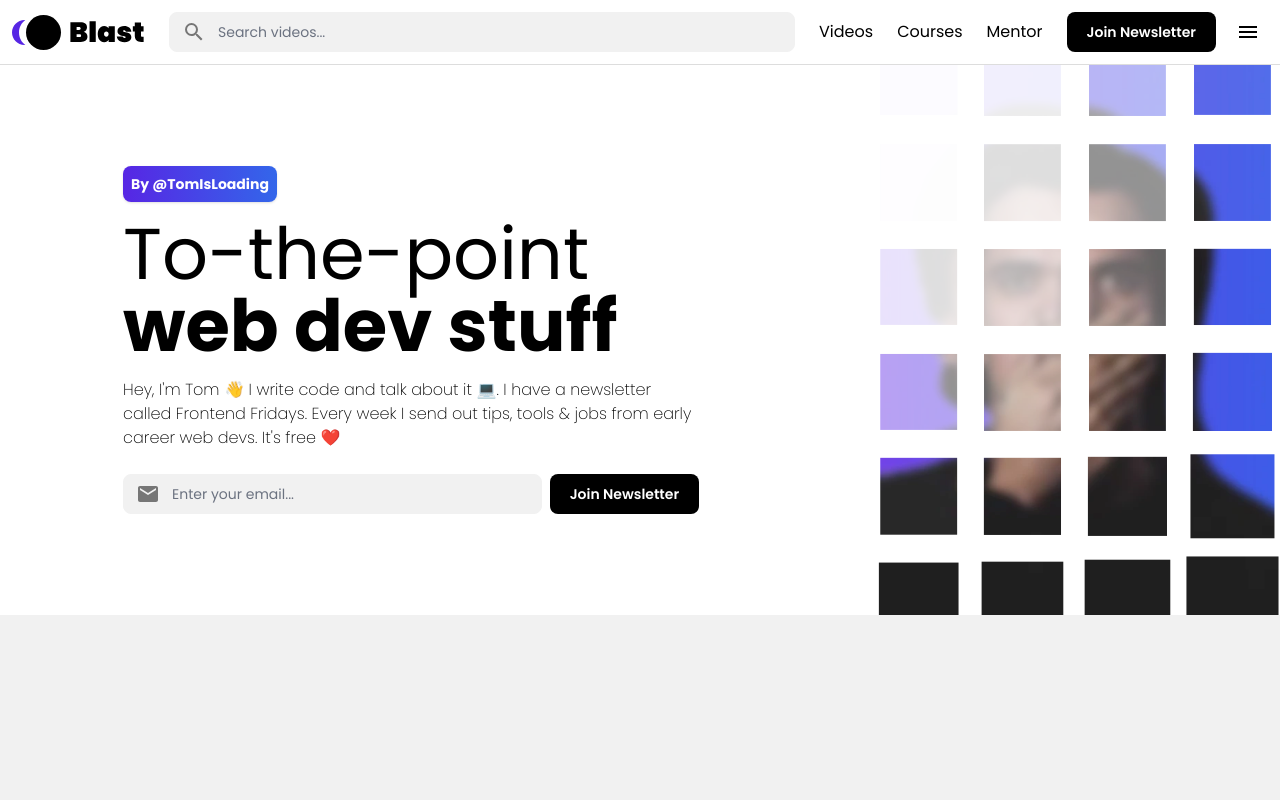
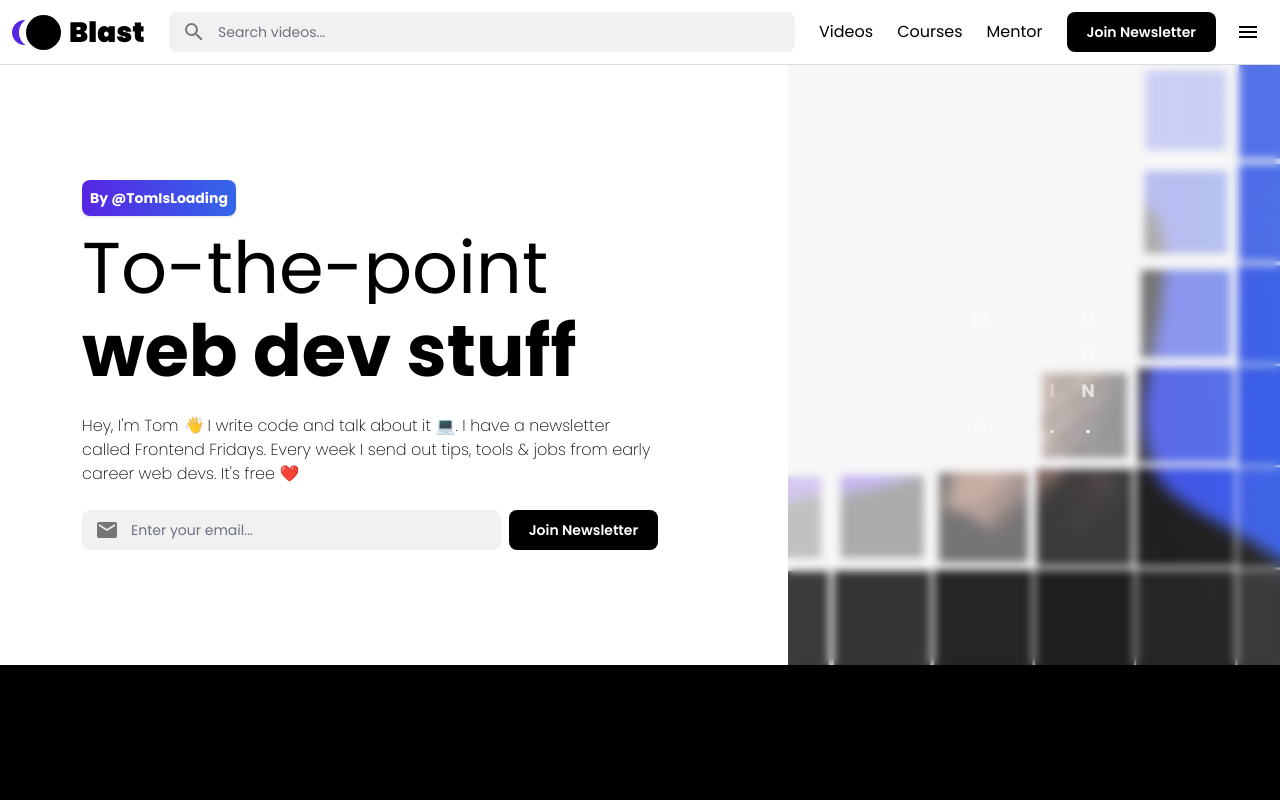
Before and after one commit to TomHessburg/tomisloading, a Next.js app: page / in a window 1280 px wide. Shown: the top 800 px of the page. Built offline with nearby package versions, Linux system fonts and the light colour scheme.

Commit message:
hero done

```diff
--- a/components/landing/hero/Hero.tsx
+++ b/components/landing/hero/Hero.tsx
@@ -1,13 +1,15 @@
 import React from "react";
 import HeroCopy from "./HeroCopy";
 import PhotoGrid from "./PhotoGrid";
+import TILLoader from "./TILLoader";
 
 export default function Hero() {
   return (
     <div className="flex flex-col sm:flex-row items-center justify-evenly gap-4 sm:gap-12 overflow-hidden">
       <HeroCopy />
-      <div className="hidden sm:flex items-center justify-center w-1/3 h-[550px] overflow-hidden relative">
+      <div className="hidden sm:flex items-center justify-center w-2/5 h-[600px] overflow-hidden bg-light relative">
         <PhotoGrid />
+        <TILLoader />
       </div>
     </div>
   );
--- a/components/landing/hero/HeroCopy.tsx
+++ b/components/landing/hero/HeroCopy.tsx
@@ -1,23 +1,51 @@
 import BaseButton from "components/buttons/BaseButton";
 import React from "react";
 import EmailInput from "./EmailInput";
+import anime from "animejs";
+import { useEffect } from "react";
 
 export default function HeroCopy() {
+  useEffect(() => {
+    anime({
+      targets: ".translate-item",
+      translateY: [
+        { value: 100, easing: "easeInOutQuad", duration: 0 },
+        { value: 0, easing: "easeInOutQuad", duration: 500 },
+      ],
+      opacity: [
+        { value: 0, easing: "easeInOutQuad", duration: 0 },
+        { value: 0, easing: "easeInOutQuad", duration: 250 },
+        { value: 1, easing: "easeInOutQuad", duration: 500 },
+      ],
+      delay: anime.stagger(100, { from: "first" }),
+    });
+  }, []);
+
   return (
-    <div className="w-full sm:w-2/3 p-8">
+    <div className="w-full lg:w-3/5 p-8">
       <div className="max-w-xl mx-auto">
-        <span className="block bg-gradient-to-r from-brand to-accent text-white font-bold p-2 w-fit rounded-lg shadow sm:mb-4 sm:ml-0 mb-2 mx-auto text-sm">
-          By @TomIsLoading
-        </span>
+        <div className="overflow-hidden">
+          <span className="translate-item translate-y-[100px] block bg-gradient-to-r from-brand to-accent text-white font-bold p-2 w-fit rounded-lg shadow sm:mb-4 sm:ml-0 mb-2 mx-auto text-sm">
+            By @TomIsLoading
+          </span>
+        </div>
 
         <h1 className="text-5xl sm:text-7xl max-w-xl mb-4 text-center sm:text-start">
-          To-the-point
+          <span className="overflow-hidden inline-block">
+            <span className="inline-block translate-item translate-y-[100px]">
+              To-the-point
+            </span>
+          </span>
           <br />
-          <span className="font-bold">web dev stuff</span>
+          <span className="overflow-hidden inline-block">
+            <span className="font-bold inline-block translate-item translate-y-[100px]">
+              web dev stuff
+            </span>
+          </span>
         </h1>
 
-        <div className="max-w-xl font-light flex flex-col gap-1 text-center sm:text-start">
-          <span className="mb-2">
+        <div className="max-w-xl font-light flex flex-col gap-1 text-center sm:text-start overflow-hidden">
+          <span className="mb-2 inline-block translate-item translate-y-[100px]">
             Hey, I'm Tom <span className="inline-block wave">👋</span> I write
             code and talk about it 💻. I have a newsletter called Frontend
             Fridays. Every week I send out tips, tools & jobs from early career
@@ -25,9 +53,11 @@ export default function HeroCopy() {
           </span>
         </div>
 
-        <div className="mt-4 flex items-center gap-2">
-          <EmailInput />
-          <BaseButton>Join Newsletter</BaseButton>
+        <div className="overflow-hidden">
+          <div className="mt-4 flex items-center gap-2 translate-item translate-y-[100px]">
+            <EmailInput />
+            <BaseButton>Join Newsletter</BaseButton>
+          </div>
         </div>
       </div>
     </div>
--- a/components/landing/hero/PhotoGrid.tsx
+++ b/components/landing/hero/PhotoGrid.tsx
@@ -7,14 +7,12 @@ export default function PhotoGrid() {
     anime({
       targets: ".img-grid-item",
       scale: [
-        { value: 0.75, easing: "easeOutSine", duration: 750 },
-        { value: 0.75, easing: "easeOutSine", duration: 750 },
-        { value: 1, easing: "easeInOutQuad", duration: 500 },
+        { value: 1, easing: "easeOutSine", duration: 1000 },
+        { value: 0.75, easing: "easeInQuad", duration: 500 },
       ],
       opacity: [
-        { value: 1, easing: "easeOutSine", duration: 750 },
-        { value: 0, easing: "easeOutSine", duration: 750 },
-        { value: 1, easing: "easeInOutQuad", duration: 500 },
+        { value: 1, easing: "easeOutSine", duration: 1000 },
+        { value: 0, easing: "easeInQuad", duration: 500 },
       ],
       delay: anime.stagger(250, { grid: [6, 6], from: "first" }),
       loop: true,
@@ -22,155 +20,155 @@ export default function PhotoGrid() {
   }, []);
 
   return (
-    <div className="grid w-full scale-125 min-w-[500px] aspect-square grid-cols-6 gap-[2px]">
+    <div className="grid w-full scale-110 min-w-[550px] aspect-square grid-cols-6 gap-[2px]">
       <img
         src="hero-img/row-1-column-1.webp"
-        className="w-full h-auto img-grid-item bg-brand"
+        className="w-full h-auto img-grid-item bg-brand opacity-0 scale-75"
       />
       <img
         src="hero-img/row-1-column-2.webp"
-        className="w-full h-auto img-grid-item bg-brand"
+        className="w-full h-auto img-grid-item bg-brand opacity-0 scale-75"
       />
       <img
         src="hero-img/row-1-column-3.webp"
-        className="w-full h-auto img-grid-item bg-brand"
+        className="w-full h-auto img-grid-item bg-brand opacity-0 scale-75"
       />
       <img
         src="hero-img/row-1-column-4.webp"
-        className="w-full h-auto img-grid-item bg-brand"
+        className="w-full h-auto img-grid-item bg-brand opacity-0 scale-75"
       />
       <img
         src="hero-img/row-1-column-5.webp"
-        className="w-full h-auto img-grid-item bg-brand"
+        className="w-full h-auto img-grid-item bg-brand opacity-0 scale-75"
       />
       <img
         src="hero-img/row-1-column-6.webp"
-        className="w-full h-auto img-grid-item bg-brand"
+        className="w-full h-auto img-grid-item bg-brand opacity-0 scale-75"
       />
 
       <img
         src="hero-img/row-2-column-1.webp"
-        className="w-full h-auto img-grid-item bg-brand"
+        className="w-full h-auto img-grid-item bg-brand opacity-0 scale-75"
       />
       <img
         src="hero-img/row-2-column-2.webp"
-        className="w-full h-auto img-grid-item bg-brand"
+        className="w-full h-auto img-grid-item bg-brand opacity-0 scale-75"
       />
       <img
         src="hero-img/row-2-column-3.webp"
-        className="w-full h-auto img-grid-item bg-brand"
+        className="w-full h-auto img-grid-item bg-brand opacity-0 scale-75"
       />
       <img
         src="hero-img/row-2-column-4.webp"
-        className="w-full h-auto img-grid-item bg-brand"
+        className="w-full h-auto img-grid-item bg-brand opacity-0 scale-75"
       />
       <img
         src="hero-img/row-2-column-5.webp"
-        className="w-full h-auto img-grid-item bg-brand"
+        className="w-full h-auto img-grid-item bg-brand opacity-0 scale-75"
       />
       <img
         src="hero-img/row-2-column-6.webp"
-        className="w-full h-auto img-grid-item bg-brand"
+        className="w-full h-auto img-grid-item bg-brand opacity-0 scale-75"
       />
 
       <img
         src="hero-img/row-3-column-1.webp"
-        className="w-full h-auto img-grid-item bg-brand"
+        className="w-full h-auto img-grid-item bg-brand opacity-0 scale-75"
       />
       <img
         src="hero-img/row-3-column-2.webp"
-        className="w-full h-auto img-grid-item bg-brand"
+        className="w-full h-auto img-grid-item bg-brand opacity-0 scale-75"
       />
       <img
         src="hero-img/row-3-column-3.webp"
-        className="w-full h-auto img-grid-item bg-brand"
+        className="w-full h-auto img-grid-item bg-brand opacity-0 scale-75"
       />
       <img
         src="hero-img/row-3-column-4.webp"
-        className="w-full h-auto img-grid-item bg-brand"
+        className="w-full h-auto img-grid-item bg-brand opacity-0 scale-75"
       />
       <img
         src="hero-img/row-3-column-5.webp"
-        className="w-full h-auto img-grid-item bg-brand"
+        className="w-full h-auto img-grid-item bg-brand opacity-0 scale-75"
       />
       <img
         src="hero-img/row-3-column-6.webp"
-        className="w-full h-auto img-grid-item bg-brand"
+        className="w-full h-auto img-grid-item bg-brand opacity-0 scale-75"
       />
 
       <img
         src="hero-img/row-4-column-1.webp"
-        className="w-full h-auto img-grid-item bg-brand"
+        className="w-full h-auto img-grid-item bg-brand opacity-0 scale-75"
       />
       <img
         src="hero-img/row-4-column-2.webp"
-        className="w-full h-auto img-grid-item bg-brand"
+        className="w-full h-auto img-grid-item bg-brand opacity-0 scale-75"
       />
       <img
         src="hero-img/row-4-column-3.webp"
-        className="w-full h-auto img-grid-item bg-brand"
+        className="w-full h-auto img-grid-item bg-brand opacity-0 scale-75"
       />
       <img
         src="hero-img/row-4-column-4.webp"
-        className="w-full h-auto img-grid-item bg-brand"
+        className="w-full h-auto img-grid-item bg-brand opacity-0 scale-75"
       />
       <img
         src="hero-img/row-4-column-5.webp"
-        className="w-full h-auto img-grid-item bg-brand"
+        className="w-full h-auto img-grid-item bg-brand opacity-0 scale-75"
       />
       <img
         src="hero-img/row-4-column-6.webp"
-        className="w-full h-auto img-grid-item bg-brand"
+        className="w-full h-auto img-grid-item bg-brand opacity-0 scale-75"
       />
 
       <img
         src="hero-img/row-5-column-1.webp"
-        className="w-full h-auto img-grid-item bg-brand"
+        className="w-full h-auto img-grid-item bg-brand opacity-0 scale-75"
       />
       <img
         src="hero-img/row-5-column-2.webp"
-        className="w-full h-auto img-grid-item bg-brand"
+        className="w-full h-auto img-grid-item bg-brand opacity-0 scale-75"
       />
       <img
         src="hero-img/row-5-column-3.webp"
-        className="w-full h-auto img-grid-item bg-brand"
+        className="w-full h-auto img-grid-item bg-brand opacity-0 scale-75"
       />
       <img
         src="hero-img/row-5-column-4.webp"
-        className="w-full h-auto img-grid-item bg-brand"
+        className="w-full h-auto img-grid-item bg-brand opacity-0 scale-75"
       />
       <img
         src="hero-img/row-5-column-5.webp"
-        className="w-full h-auto img-grid-item bg-brand"
+        className="w-full h-auto img-grid-item bg-brand opacity-0 scale-75"
       />
       <img
         src="hero-img/row-5-column-6.webp"
-        className="w-full h-auto img-grid-item bg-brand"
+        className="w-full h-auto img-grid-item bg-brand opacity-0 scale-75"
       />
 
       <img
         src="hero-img/row-6-column-1.webp"
-        className="w-full h-auto img-grid-item bg-brand"
+        className="w-full h-auto img-grid-item bg-brand opacity-0 scale-75"
       />
       <img
         src="hero-img/row-6-column-2.webp"
-        className="w-full h-auto img-grid-item bg-brand"
+        className="w-full h-auto img-grid-item bg-brand opacity-0 scale-75"
       />
       <img
         src="hero-img/row-6-column-3.webp"
-        className="w-full h-auto img-grid-item bg-brand"
+        className="w-full h-auto img-grid-item bg-brand opacity-0 scale-75"
       />
       <img
         src="hero-img/row-6-column-4.webp"
-        className="w-full h-auto img-grid-item bg-brand"
+        className="w-full h-auto img-grid-item bg-brand opacity-0 scale-75"
       />
       <img
         src="hero-img/row-6-column-5.webp"
-        className="w-full h-auto img-grid-item bg-brand"
+        className="w-full h-auto img-grid-item bg-brand opacity-0 scale-75"
       />
       <img
         src="hero-img/row-6-column-6.webp"
-        className="w-full h-auto img-grid-item bg-brand"
+        className="w-full h-auto img-grid-item bg-brand opacity-0 scale-75"
       />
     </div>
   );
--- a/components/landing/hero/TILLoader.tsx
+++ b/components/landing/hero/TILLoader.tsx
@@ -16,8 +16,8 @@ export default function TILLoader() {
   }, []);
 
   return (
-    <div className="absolute inset-0 flex flex-col items-center justify-center bg-black z-20">
-      <span className="text-lg mt-4 text-white font-light uppercase grid gap-1 grid-cols-4">
+    <div className="absolute inset-0 flex flex-col items-center justify-center backdrop-blur-sm z-0">
+      <span className="text-lg mt-4 text-white font-bold uppercase grid gap-1 grid-cols-4">
         <span className="period-load w-8 aspect-square grid place-items-center">
           @
         </span>
--- a/pages/index.tsx
+++ b/pages/index.tsx
@@ -12,7 +12,7 @@ export default function Home() {
       </Head>
       <main>
         <Hero />
-        <div className="w-full h-screen bg-light"></div>
+        <div className="w-full h-screen bg-black"></div>
       </main>
     </>
   );
--- a/tailwind.config.js
+++ b/tailwind.config.js
@@ -12,7 +12,7 @@ module.exports = {
         border: "#DDDDDD",
         unfocused: "#767676",
         input: "#F1F1F1",
-        light: "#F1F1F1",
+        light: "#F7F7F7",
         "brand-red": "#D74C4C",
       },
     },
```
